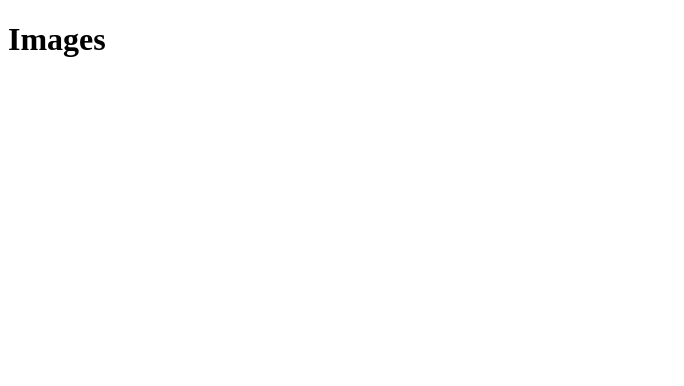
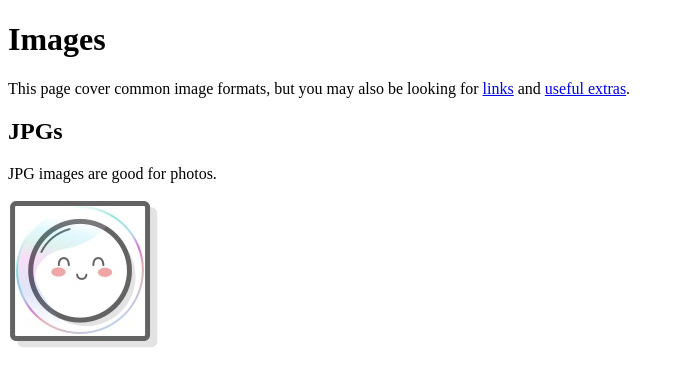
Before and after one commit to josemanuelsalgueiro7-arch/foundations, a plain HTML site: page html/link-and-images/images.html in a window 1280 px wide. Shown: the whole page, without its empty margins (0-684 px from the left). Drawn offline with Linux system fonts and the light colour scheme.

Commit message:
Update images.html with JPG and some content

```diff
--- a/html/link-and-images/images.html
+++ b/html/link-and-images/images.html
@@ -5,5 +5,11 @@
   </head>
   <body>
     <h1>Images</h1>
+    <p>This page cover common image formats, but you may also be looking for
+      <a href="links.html">links</a> and <a href="misc/extras.html">useful extras</a>.
+    </p>
+    <h2>JPGs</h2>
+    <p>JPG images are good for photos.</p>
+    <img src="images/mochi.jpg" alt="mochi jpg image">
   </body>
 </html>
```
Also changed, not shown: html/link-and-images/links.html (+1 -1 lines).
